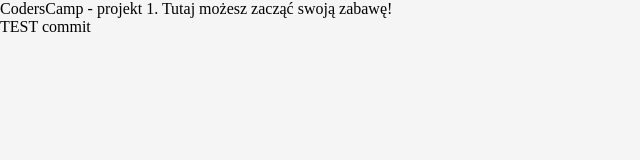
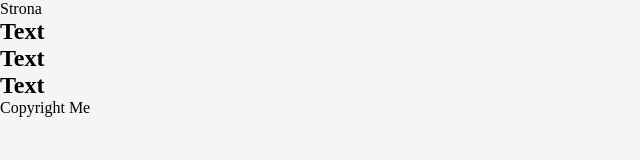
Before and after one commit to htk4/CodersCamp2020.BusinessCard, a plain HTML site: page index.html in a window 1280 px wide. Shown: the whole page, without its empty margins (0-640 px from the left). Drawn offline with Linux system fonts and the light colour scheme.

Commit message:
Wyglad strony

```diff
--- a/index.html
+++ b/index.html
@@ -13,9 +13,22 @@
 </head>
 
 <body>
+    <header>
+        Strona
+    </header>
+    <section>
+        <h2>Text</h2>
+    </section>
+    <section>
+        <h2>Text</h2>
+    </section>
+    <section>
+        <h2>Text</h2>
+    </section>
+    <footer>
+        Copyright Me
+    </footer>
 
-    <p>CodersCamp - projekt 1. Tutaj możesz zacząć swoją zabawę!</p>
-    <p>TEST commit</p>
 </body>
 
 </html>
```
